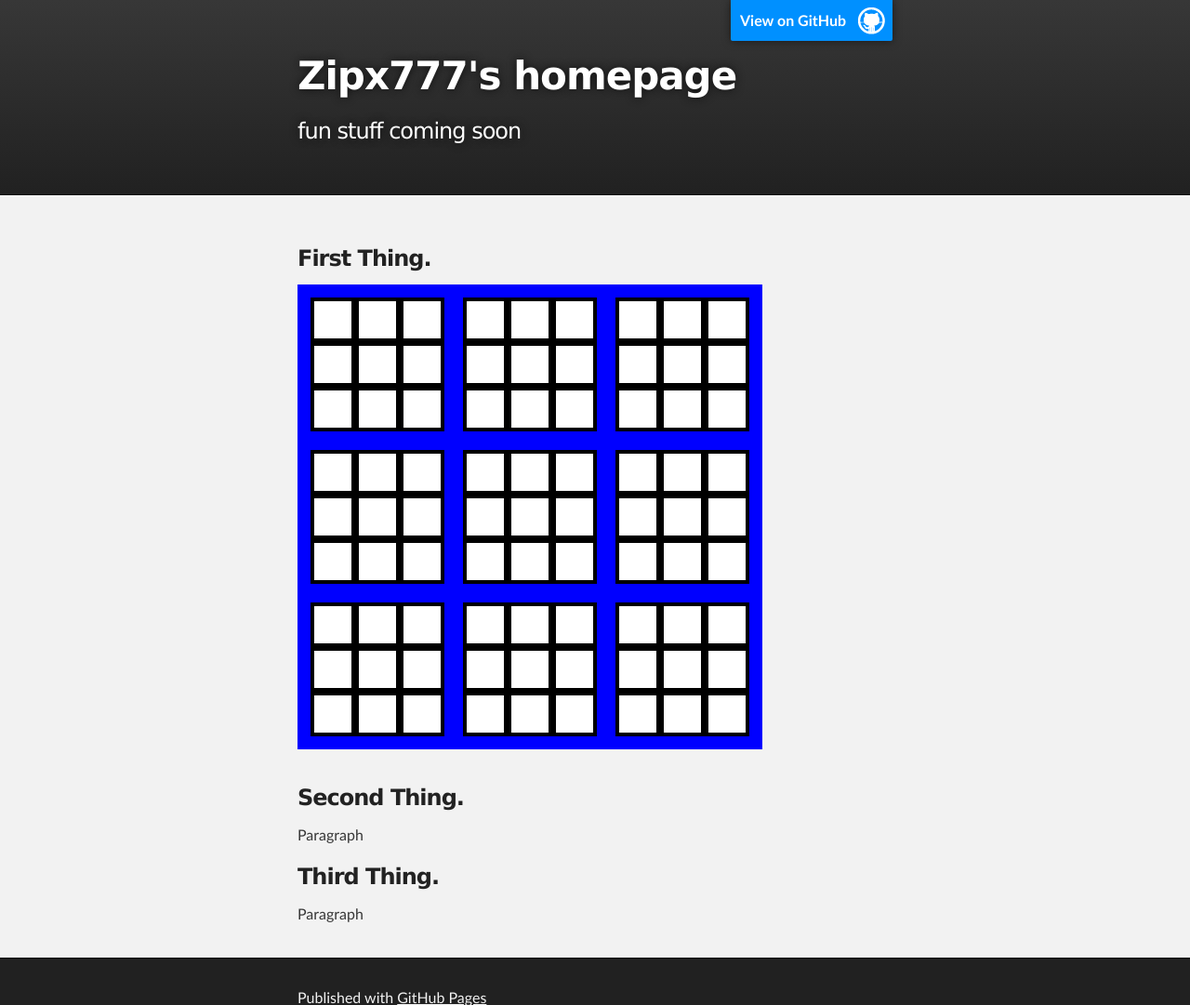
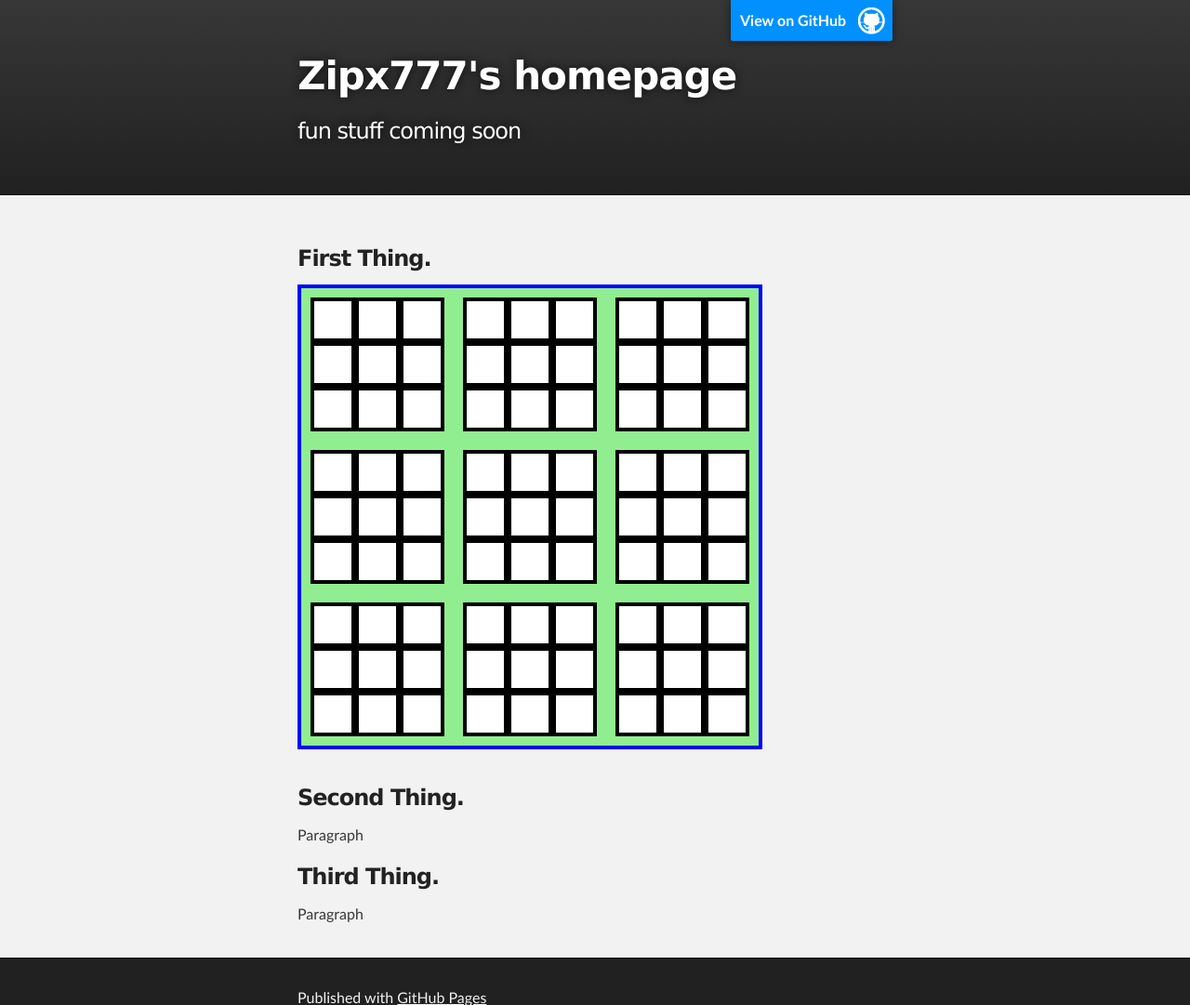
Before and after one commit to Zipx777/Zipx777.github.io, a PHP site: page / in a window 1280 px wide. Shown: the top 1081 px of the page at 93% size. Run offline with PHP 8.4, Linux system fonts and the light colour scheme; some libraries are stand-ins or nearby versions.

Commit message:
Update stylesheet.css

```diff
--- a/stylesheets/stylesheet.css
+++ b/stylesheets/stylesheet.css
@@ -463,5 +463,5 @@ Small Device Styles
 }
 
 .playable {
-  border: 10px solid blue;
+  border: 10px solid lightgreen;
 }
```
